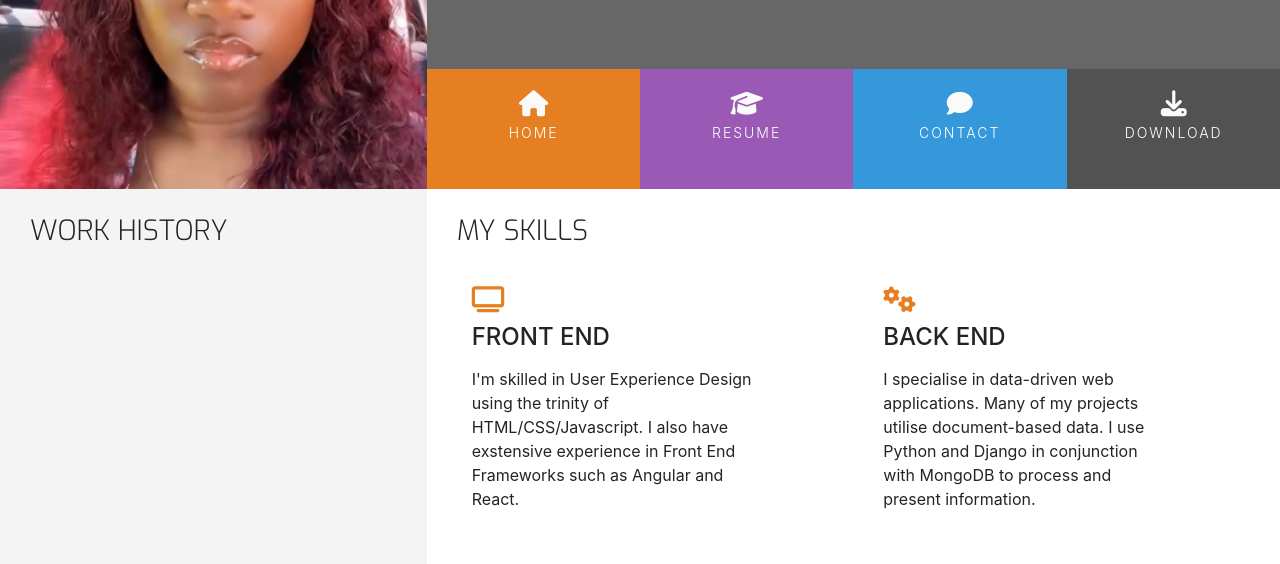
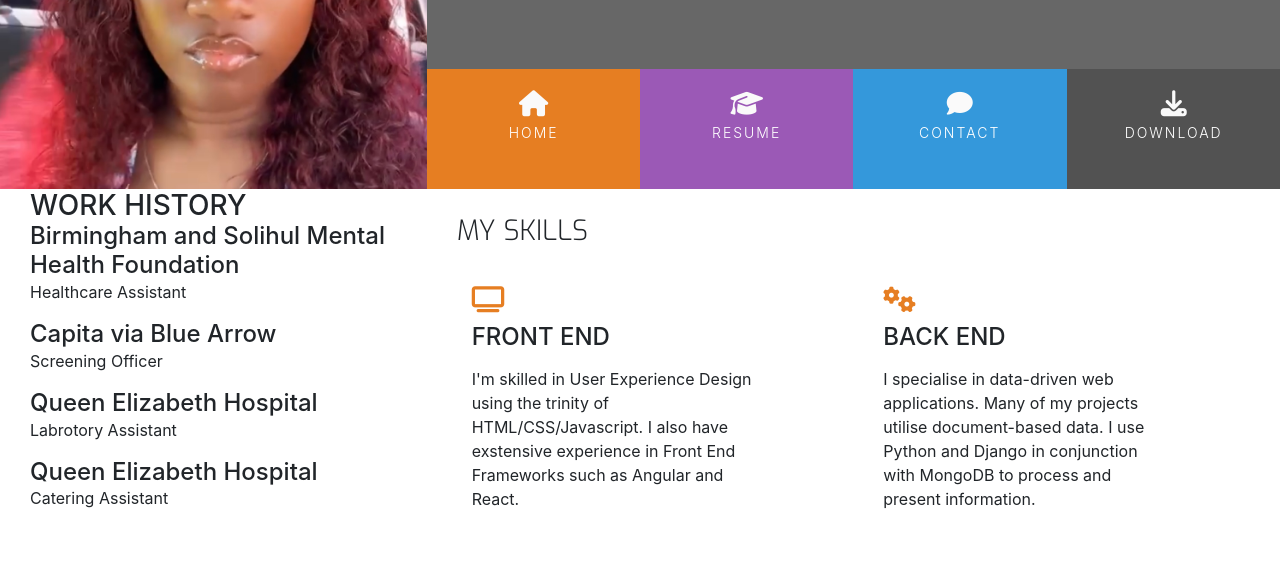
Before and after one commit to DanilleH22/UCD-Resume, a plain HTML site: page resume.html in a window 1280 px wide. Shown: the part 180-744 px from the top of the page. Drawn offline with nearby package versions, Linux system fonts and the light colour scheme.

Commit message:
add work history section content

```diff
--- a/resume.html
+++ b/resume.html
@@ -83,10 +83,28 @@
     </header>
     <section class="container-fluid">
       <div class="row">
-        <div class="col-md-4 bg-color-personal-info section-column">
+        <div class="col-md-4 bg-color-work-history section-column">
           <div class="row">
             <div class="col-12">
-              <h3 class="section-heading uppercase">Work History</h3>
+              <h3 class="history-heading uppercase">Work History</h3>
+            </div>
+          </div>
+          <div class="history-items">
+            <div class="timeline-item" data-dates="05/2021 - 12/2023">
+              <h4>Birmingham and Solihul Mental Health Foundation</h4>
+              <p>Healthcare Assistant</p>
+            </div>
+            <div class="timeline-item" data-dates="09/2021 - 12/2021">
+              <h4>Capita via Blue Arrow</h4>
+              <p>Screening Officer</p>
+            </div>
+            <div class="timeline-item" data-dates="01/2021 - 03/2021">
+              <h4>Queen Elizabeth Hospital</h4>
+              <p>Labrotory Assistant</p>
+            </div>
+            <div class="timeline-item" data-dates="03/2020 - 09/2021">
+              <h4>Queen Elizabeth Hospital</h4>
+              <p>Catering Assistant</p>
             </div>
           </div>
         </div>
```
